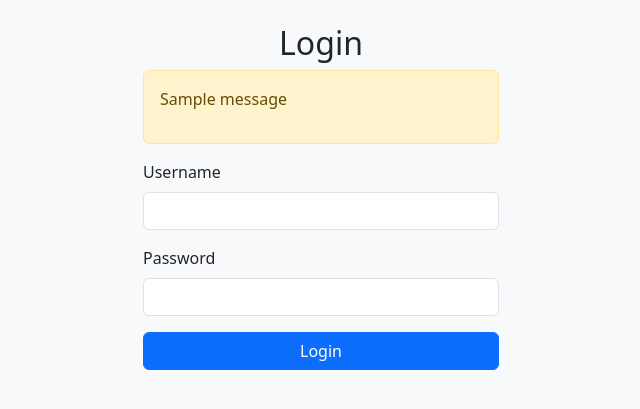
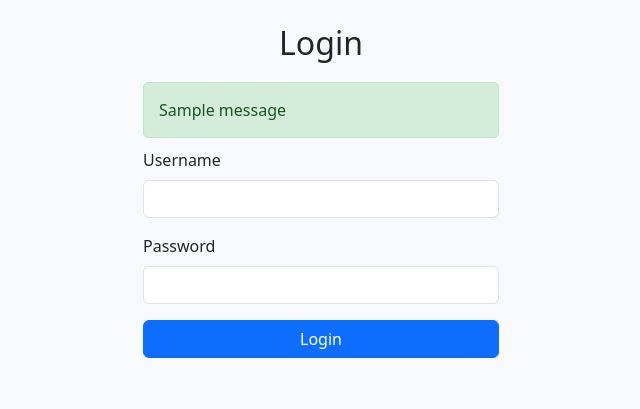
Before and after one commit to jamnic1994/TaskMaster, a Flask app: page /login in a window 1280 px wide. Shown: the part 56-465 px from the top of the page, without its empty margins (319-959 px from the left). Run offline with Flask 3, Linux system fonts and the light colour scheme; tables that the repository leaves empty hold one stand-in row (values such as "Sample post"); one stand-in notice (Sample message) is shown.

Commit message:
Added custom error messages.

```diff
--- a/app.py
+++ b/app.py
@@ -18,6 +18,7 @@ login_manager.login_view = 'login'
 def load_user(user_id):
     return User.query.get(int(user_id))
 
+# TODO: @login_required can't be on default landing page
 @app.route('/')
 @login_required
 def index():
@@ -34,24 +35,16 @@ def login():
         # Fetch the user from the database
         user = User.query.filter_by(username=username).first()
 
-        print(f"User found: {user}")  # Debugging: Print the user object
-
         if user:
-            print(f"Entered password: {password}")
-            print(f"Stored password hash: {user.password_hash}")
-
             if check_password_hash(user.password_hash, password):
-                print("Password matches!")
                 login_user(user)
-                flash('Logged in successfully!')
+                flash('Logged in successfully!', 'success')
                 return redirect(url_for('index'))
             else:
-                print("Password does not match.")
-                flash('Invalid username or password.')
+                flash('Invalid username or password.', 'error')
                 return redirect(url_for('login'))
         else:
-            print("User not found.")
-            flash('Invalid username or password.')
+            flash('Invalid username or password.', 'error')
             return redirect(url_for('login'))
 
     return render_template('login.html')
@@ -72,13 +65,13 @@ def register():
         }
 
         if User.query.filter((User.username == user_data['username']) | (User.email == user_data['email'])).first():
-            flash('Username or email already taken.')
+            flash('Username or email already taken.', 'error')
             return redirect(url_for('register'))
 
         new_user = User(**user_data)
         db.session.add(new_user)
         db.session.commit()
-        flash('Registration successful. Please log in.')
+        flash('Registration successful. Please log in.', 'success')
         return redirect(url_for('login'))
 
     return render_template('register.html')
@@ -93,7 +86,7 @@ def add_task():
         due_date_str = request.form['due_date']  # Date in string format from the form
 
         # Convert due_date_str to a date object if it is not empty
-        due_date = datetime.strptime(due_date_str, '%Y-%m-%d').date() if due_date_str else None
+        due_date = datetime.strptime(due_date_str, '%d-%m-%Y').date() if due_date_str else None
 
         # Create a new Task instance
         new_task = Task(
@@ -108,7 +101,7 @@ def add_task():
         # Add to database
         db.session.add(new_task)
         db.session.commit()
-        flash('Task added successfully!')
+        flash('Task added successfully!', 'success')
         return redirect(url_for('index'))
 
     return render_template('task_form.html')
@@ -125,7 +118,7 @@ def delete_task(task_id):
 @app.route('/logout')
 def logout():
     logout_user()
-    flash('Logged out successfully.')
+    flash('Logged out successfully.', 'success')
     return redirect(url_for('login'))
 
 if __name__ == '__main__':
--- a/static/styles.css
+++ b/static/styles.css
@@ -11,3 +11,32 @@ body {
 .navbar {
     margin-bottom: 20px;
 }
+
+/* Custom flash alerts */
+.alert-container {
+    margin-top: 20px;
+}
+
+.alert {
+    padding: 15px;
+    margin-bottom: 10px;
+    border-radius: 5px;
+}
+
+.alert-success {
+    background-color: #d4edda;
+    border-color: #c3e6cb;
+    color: #155724;
+}
+
+.alert-error {
+    background-color: #f8d7da;
+    border-color: #f5c6cb;
+    color: #721c24;
+}
+
+.alert-info {
+    background-color: #d1ecf1;
+    border-color: #bee5eb;
+    color: #0c5460;
+}
--- a/templates/login.html
+++ b/templates/login.html
@@ -4,18 +4,20 @@
 {% block content %}
 <div class="row justify-content-center">
     <div class="col-md-4">
-        <h2 class="text-center">{{ 'Login' if request.path == '/login' else 'Register' }}</h2>
+        <h2 class="text-center">Login</h2>
 
-        <!-- Flash Messages Section -->
-        {% with messages = get_flashed_messages() %}
-          {% if messages %}
-            <div class="alert alert-warning" role="alert">
-              {% for message in messages %}
-                <p>{{ message }}</p>
-              {% endfor %}
-            </div>
-          {% endif %}
+        {% with messages = get_flashed_messages(with_categories=true) %}
+            {% if messages %}
+                <div class="alert-container">
+                    {% for category, message in messages %}
+                        <div class="alert alert-{{ category }}">
+                            {{ message }}
+                        </div>
+                    {% endfor %}
+                </div>
+            {% endif %}
         {% endwith %}
+
 
         <form method="POST">
             <div class="mb-3">
```
Also changed, not shown: templates/register.html (+14 -0 lines).
